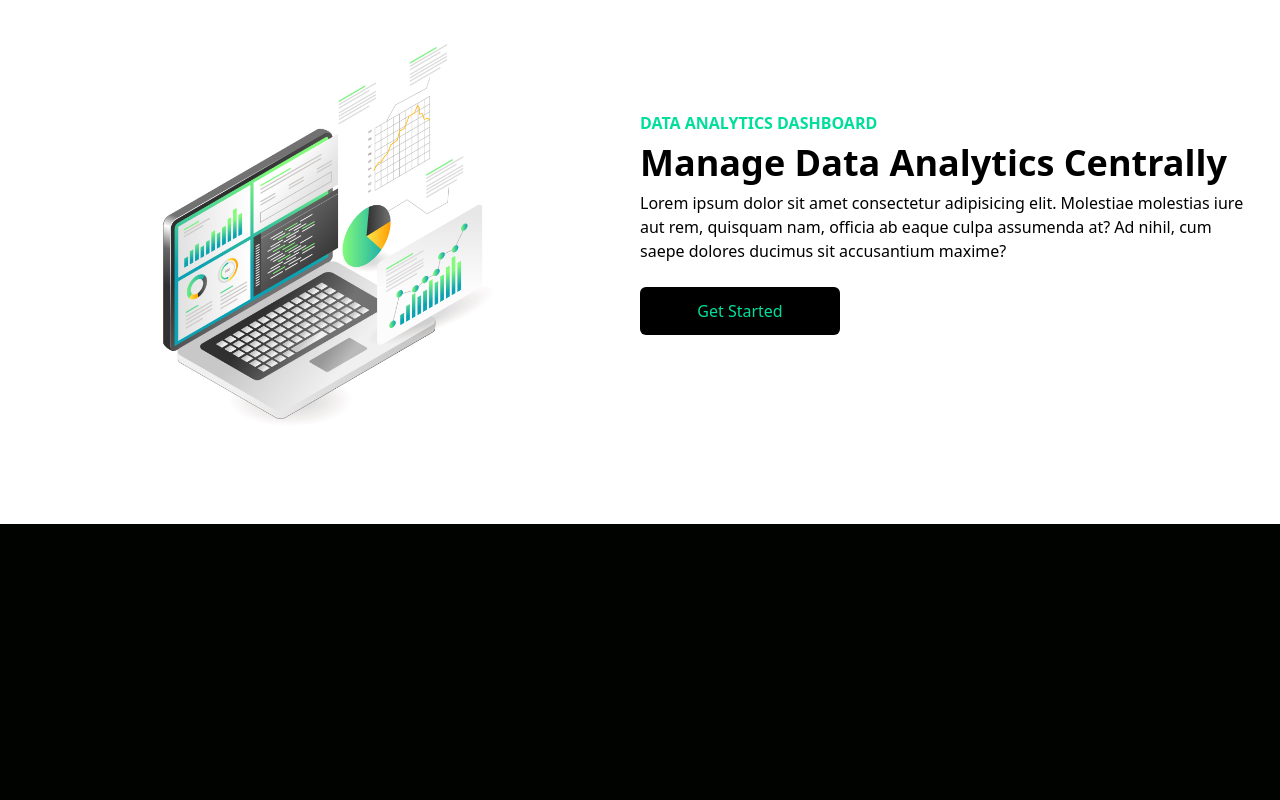
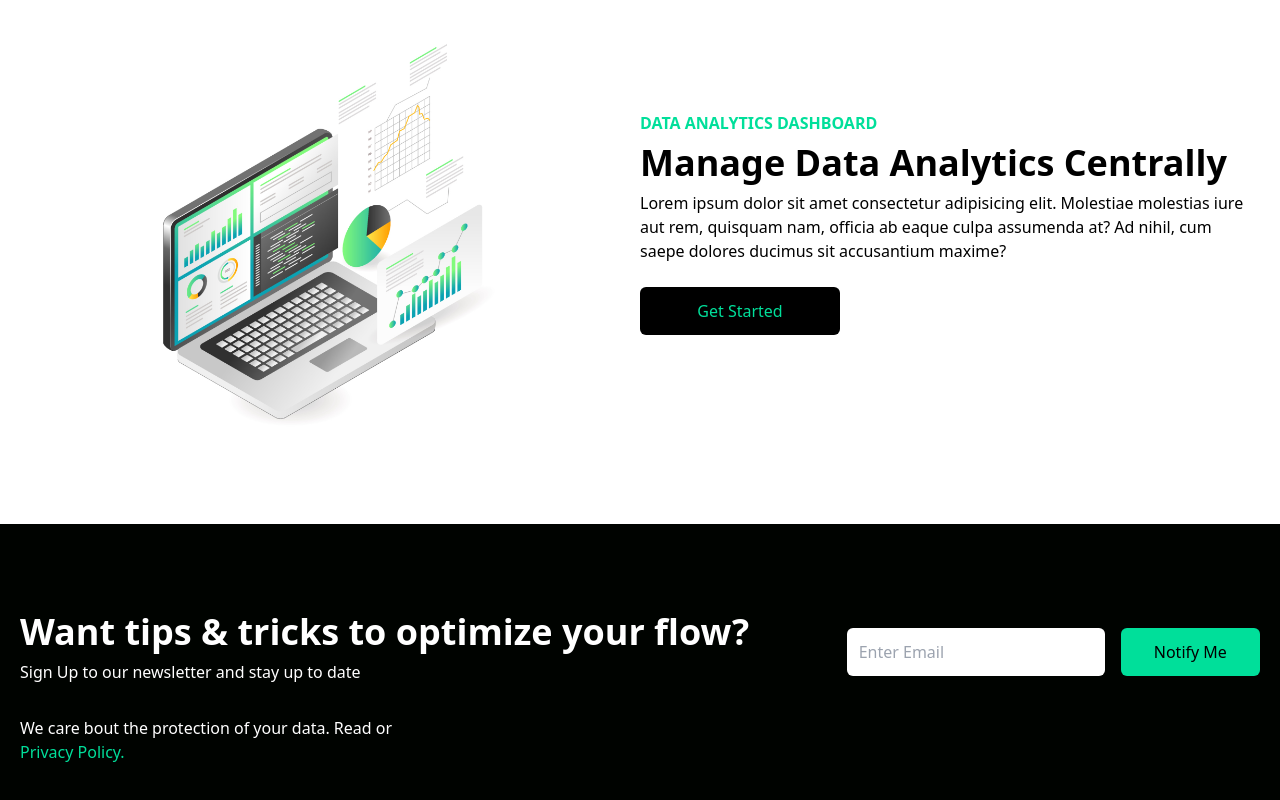
Before and after one commit to entryxbad/data-finance, a React (Create React App) app: page / in a window 1280 px wide. Shown: the part 1045-1845 px from the top of the page. Before the commit the page ends 1569 px from the top, so only its background shows below. Built offline with nearby package versions, Linux system fonts and the light colour scheme; the HTML template or start-up script is replaced by a standard one.

Commit message:
added a newsletter section

```diff
--- a/src/App.js
+++ b/src/App.js
@@ -2,6 +2,7 @@
 import Analytics from './components/Analytics'
 import Hero from './components/Hero'
 import Navbar from './components/Navbar'
+import Newsletter from './components/Newsletter'
 
 const App = () => {
   return (
@@ -9,6 +10,7 @@
       <Navbar />
       <Hero />
       <Analytics />
+      <Newsletter />
     </>
   )
 }
--- /dev/null
+++ b/src/components/Newsletter.jsx
@@ -0,0 +1,25 @@
+import React from 'react'
+
+const Newsletter = () => {
+    return (
+        <>
+            <div className='w-full py-16 text-white px-4'>
+                <div className='max-w-[1240px] mx-auto grid lg:grid-cols-3'>
+                    <div className='lg:col-span-2 my-4'>
+                        <h1 className='md:text-4xl sm:text-3xl text-2xl font-bold py-2'>Want tips & tricks to optimize your flow?</h1>
+                        <p>Sign Up to our newsletter and stay up to date</p>
+                    </div>
+                    <div className='my-4'>
+                        <div className='flex flex-col sm:flex-row items-center justify-between w-full'>
+                            <input className='p-3 flex w-full rounded-md text-black' type="email" placeholder='Enter Email' />
+                            <button className='bg-[#00df9a] text-black w-[200px] rounded-md font-medium ml-4 my-6 px-6 py-3'>Notify Me</button>
+                        </div>
+                    </div>
+                    <p>We care bout the protection of your data. Read or <span className='text-[#00df9a]'>Privacy Policy.</span></p>
+                </div>
+            </div>
+        </>
+    )
+}
+
+export default Newsletter
```
